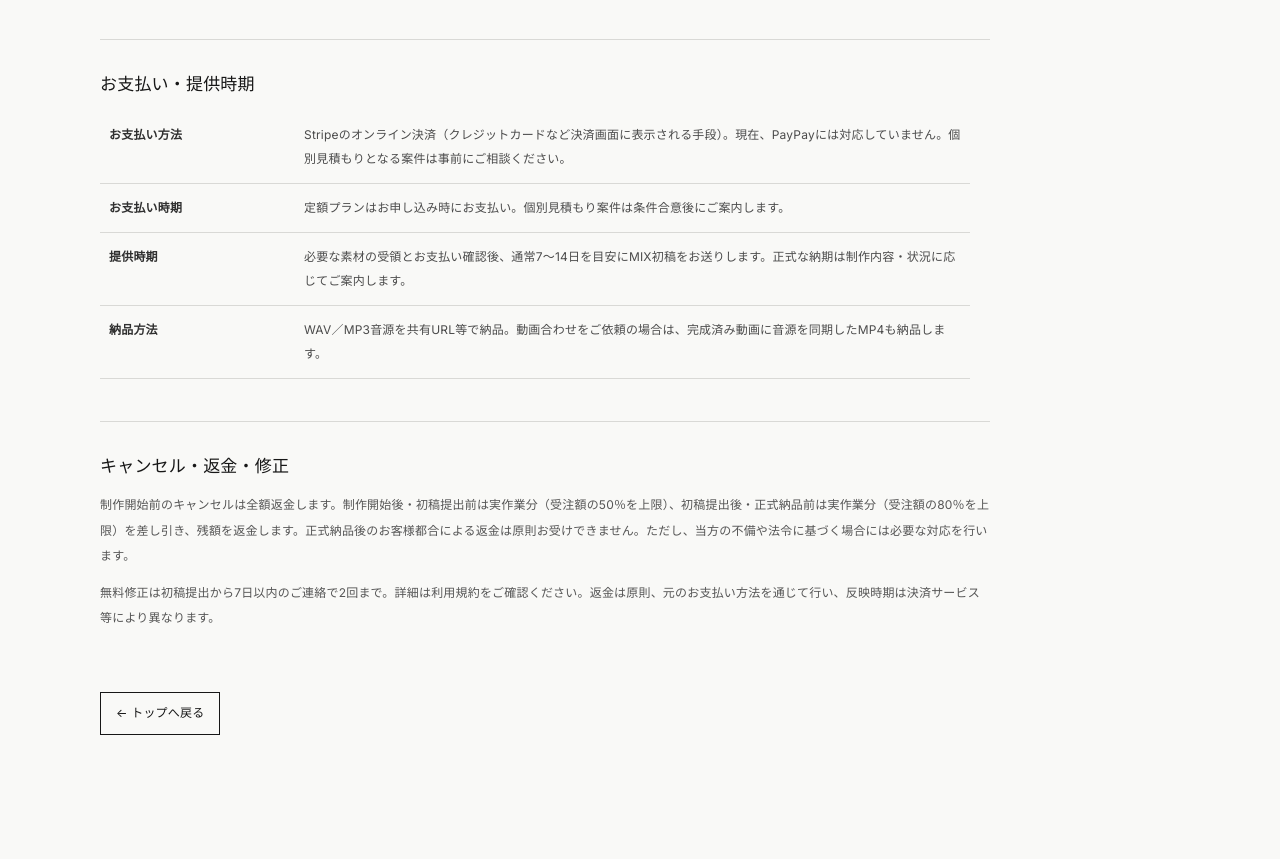
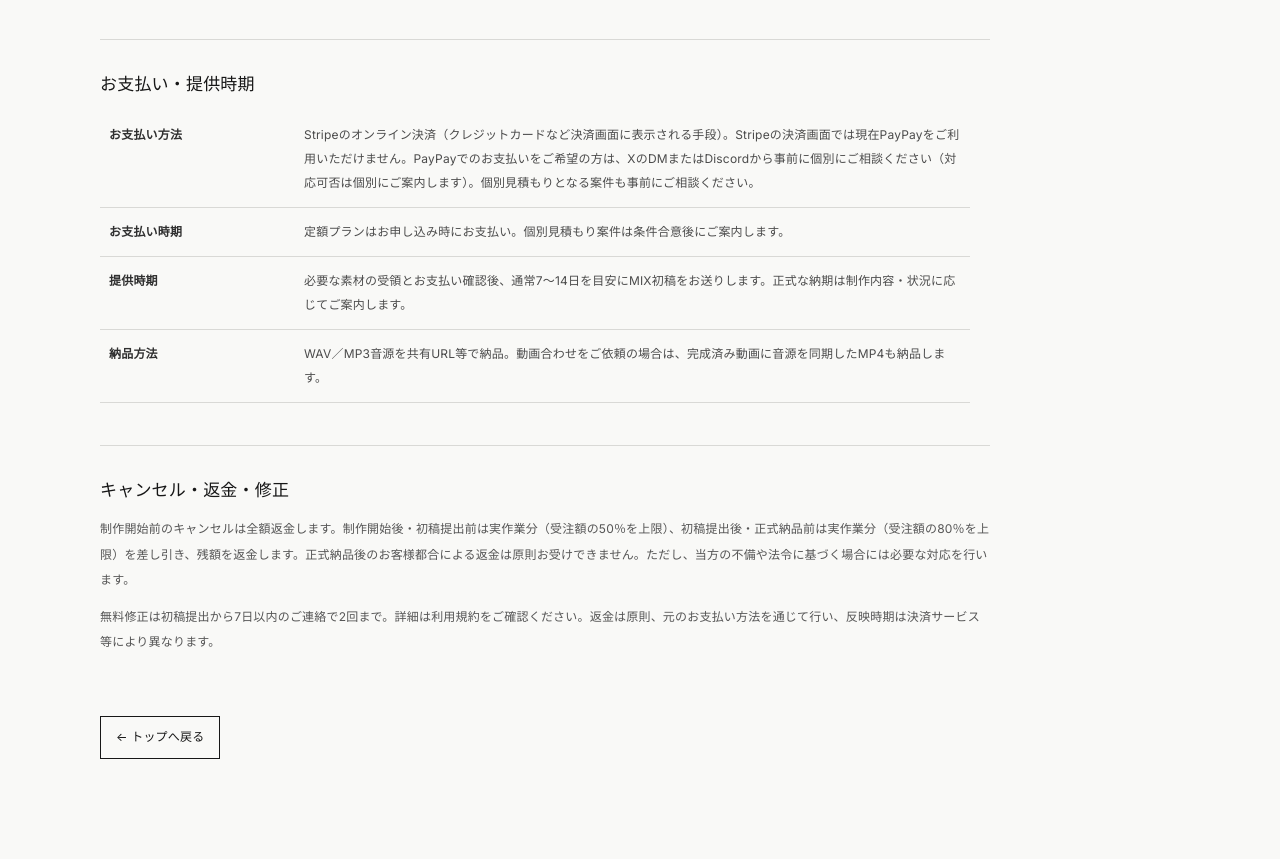
Before and after one commit to yuseidayo88/dan-studio, a plain HTML site: page public/legal.html in a window 1280 px wide. Shown: the part 1303-2162 px from the top of the page. Drawn offline with Linux system fonts and the light colour scheme.

Commit message:
Align PayPay payment inquiry instructions with X and Discord across dan. site

```diff
--- a/public/legal.html
+++ b/public/legal.html
@@ -49,7 +49,7 @@ a{color:inherit;text-decoration:none}button{font:inherit;cursor:pointer}img{disp
 </section>
 <section class="policy-block"><h2>お支払い・提供時期</h2>
 <dl class="legal-grid">
-<dt>お支払い方法</dt><dd>Stripeのオンライン決済（クレジットカードなど決済画面に表示される手段）。現在、PayPayには対応していません。個別見積もりとなる案件は事前にご相談ください。</dd>
+<dt>お支払い方法</dt><dd>Stripeのオンライン決済（クレジットカードなど決済画面に表示される手段）。Stripeの決済画面では現在PayPayをご利用いただけません。PayPayでのお支払いをご希望の方は、XのDMまたはDiscordから事前に個別にご相談ください（対応可否は個別にご案内します）。個別見積もりとなる案件も事前にご相談ください。</dd>
 <dt>お支払い時期</dt><dd>定額プランはお申し込み時にお支払い。個別見積もり案件は条件合意後にご案内します。</dd>
 <dt>提供時期</dt><dd>必要な素材の受領とお支払い確認後、通常7〜14日を目安にMIX初稿をお送りします。正式な納期は制作内容・状況に応じてご案内します。</dd>
 <dt>納品方法</dt><dd>WAV／MP3音源を共有URL等で納品。動画合わせをご依頼の場合は、完成済み動画に音源を同期したMP4も納品します。</dd>
```
